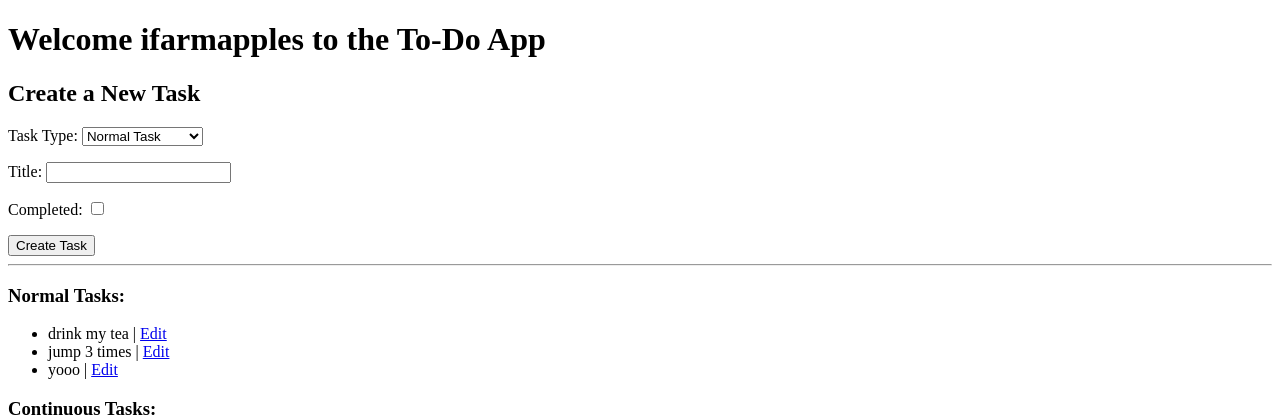
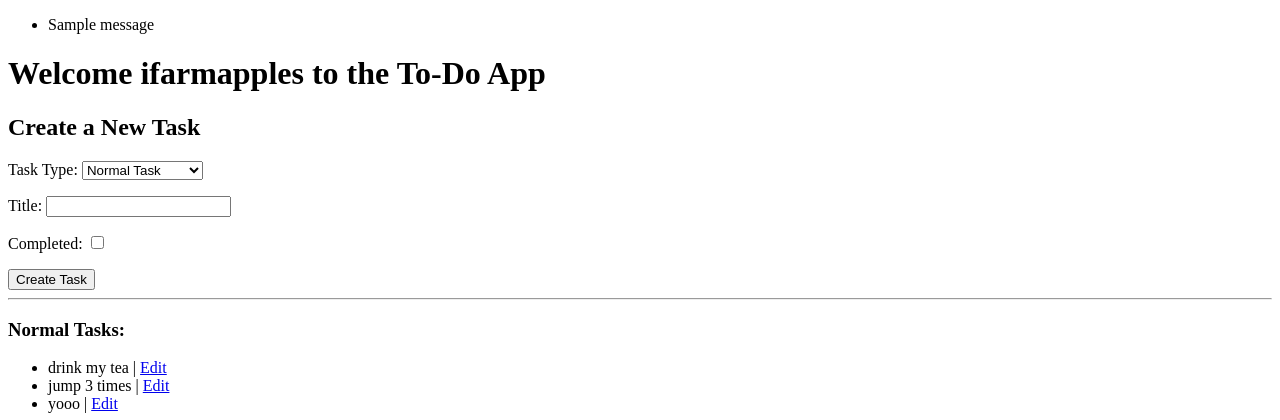
Before and after one commit to RouvenBlaettler/To-Do-App, a Django app: page / in a window 1280 px wide. Shown: the part 26-446 px from the top of the page. Run offline with Django 5.2, Linux system fonts and the light colour scheme; a user stored in the database is signed in; data comes from the database, SQL or seed files in the repository; both versions use the stored data as it was after the commit; one stand-in notice (Sample message) is shown.

Commit message:
fix messages

```diff
--- a/tasks/templates/tasks/base.html
+++ b/tasks/templates/tasks/base.html
@@ -16,6 +16,15 @@
         <a href="{% url 'register' %}">Register</a>
     {% endif %}
     </nav>
+    {% if messages %}
+        <ul class="messages">
+            {% if messages %}
+            {% for message in messages %}
+                <li>{{ message }}</li>
+            {% endfor %}
+            {% endif %}
+        </ul>
+    {% endif %}
     {% block content %}
     {% endblock %}
 </body>
--- a/tasks/views.py
+++ b/tasks/views.py
@@ -14,7 +14,6 @@ def register(request):
         form = UserCreationForm(request.POST)
         if form.is_valid():
             form.save()  # Create new user
-            messages.success(request, "Registration successful. You can now log in.")
             return redirect('login')
     else:
         form = UserCreationForm()
```
Also changed, not shown: db.sqlite3.
